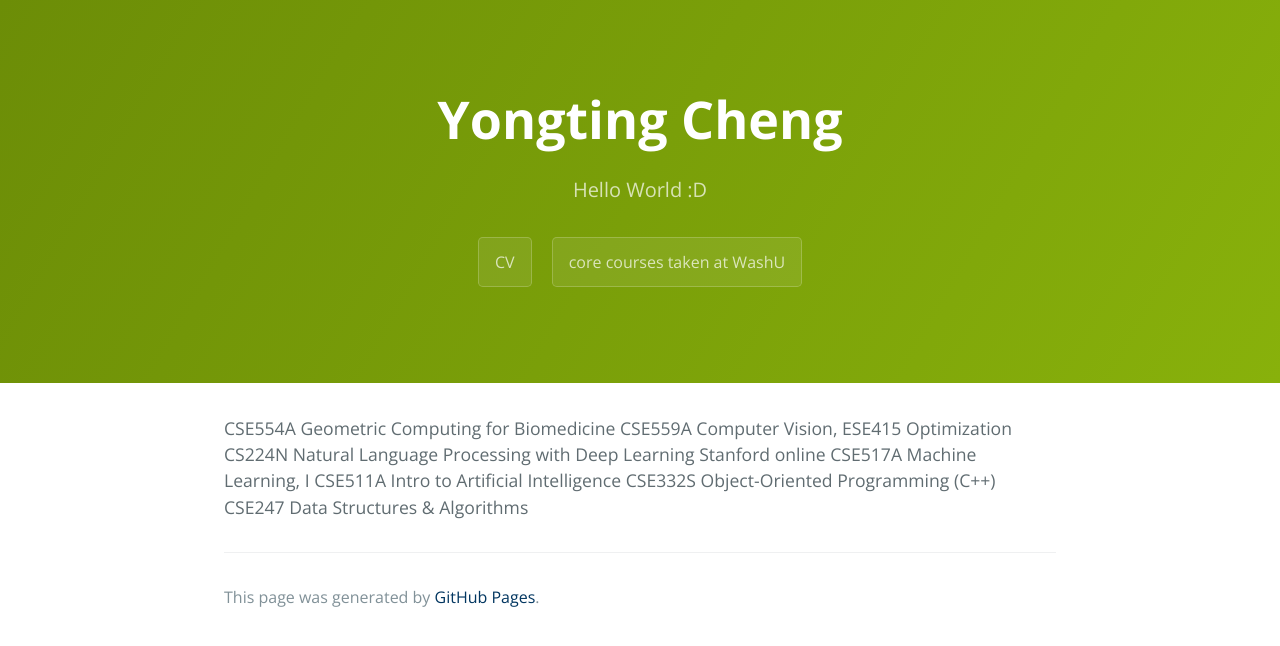
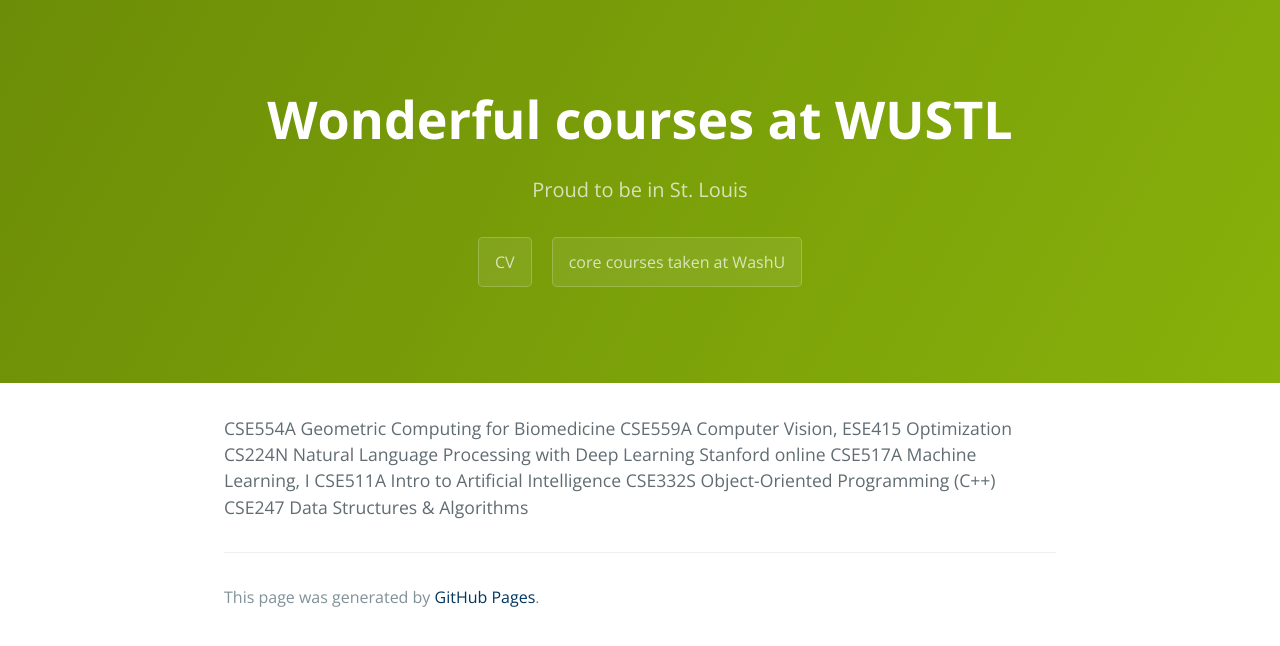
Before and after one commit to chengyongting/chengyongting.github.io, a Jekyll site: the page built from docs/courses.md, in a window 1280 px wide. Shown: the top 646 px of the page. Built offline with Jekyll 4.4.1, drawn with Linux system fonts in a browser that asks for light colours; our own code applies the rules of GitHub Pages for plain Markdown files.

Commit message:
Update courses.md

```diff
--- a/docs/courses.md
+++ b/docs/courses.md
@@ -1,3 +1,10 @@
+---
+layout: default
+title: Wonderful courses at WUSTL
+description: Proud to be in St. Louis
+---
+
+
 CSE554A Geometric Computing for Biomedicine
 CSE559A Computer Vision,
 ESE415 Optimization
```
